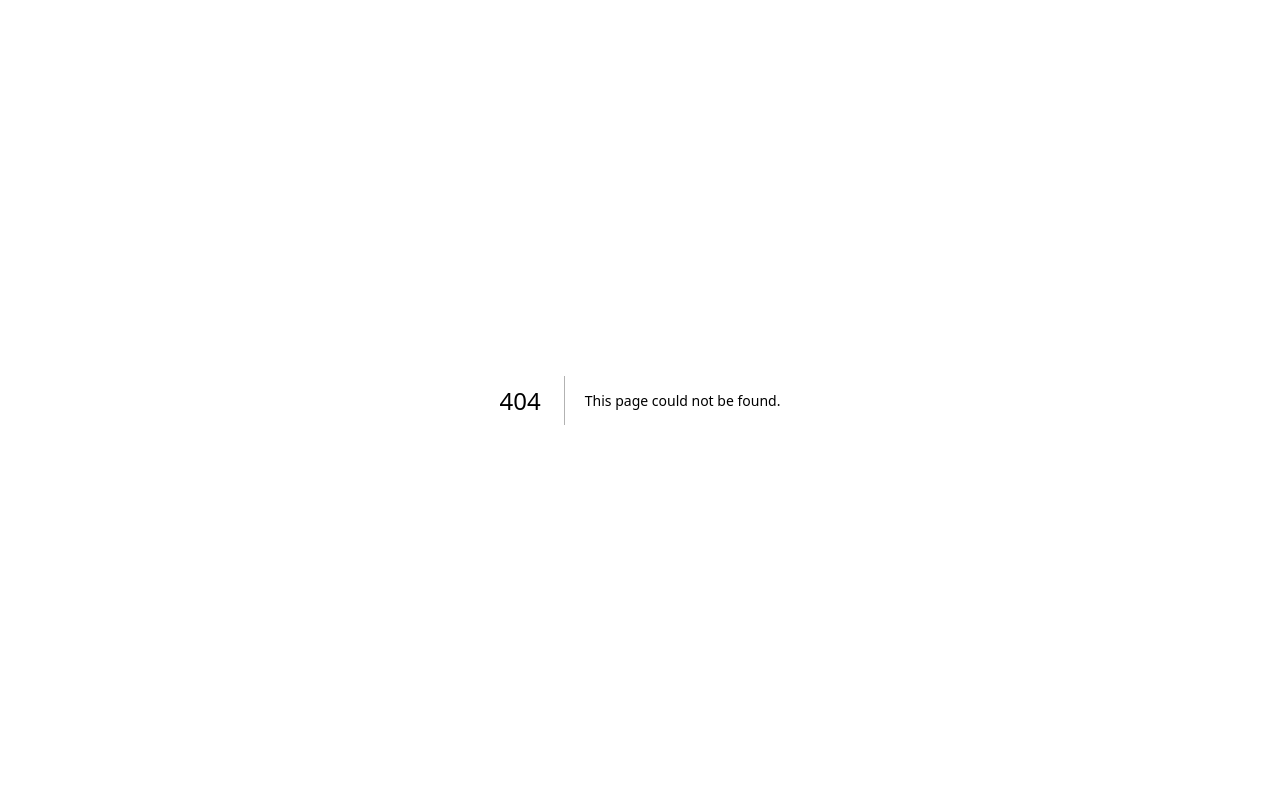
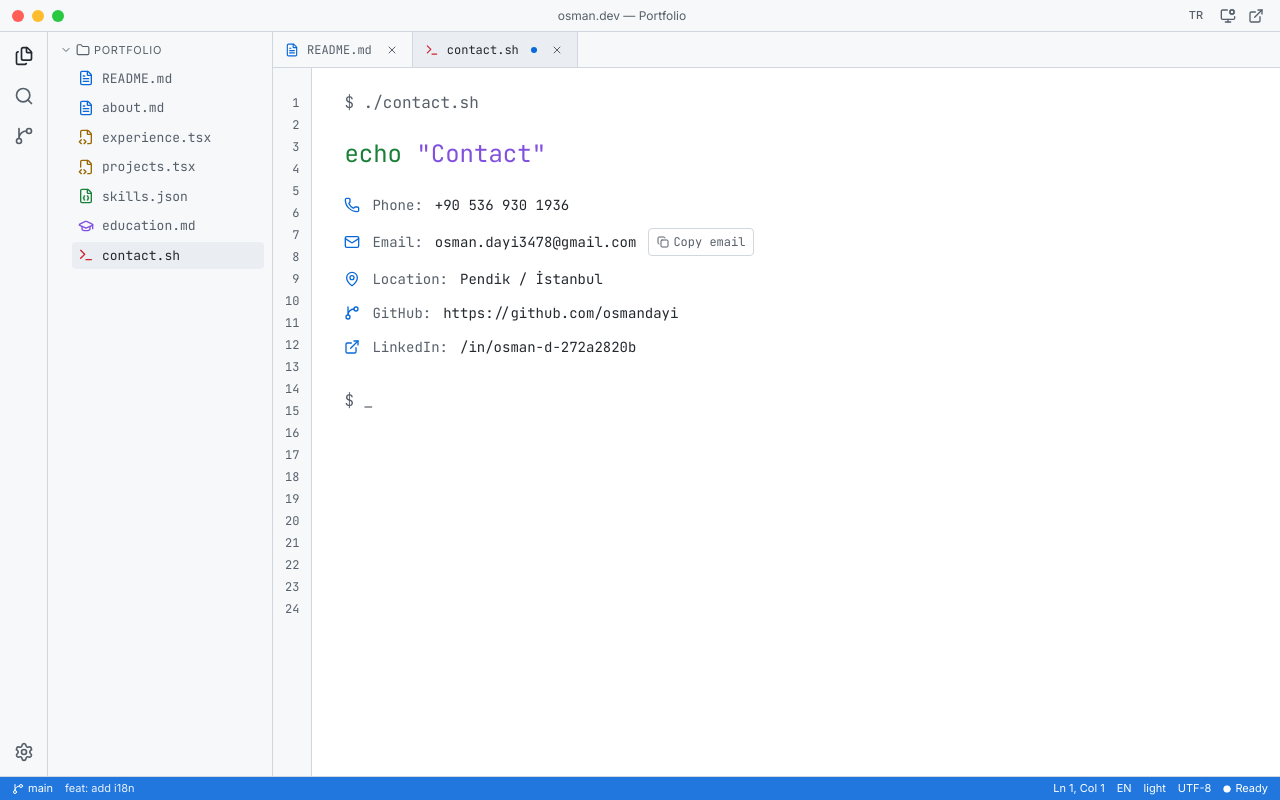
Before and after one commit to osmandayi/portfolio-v2, a Next.js app: page /en/contact in a window 1280 px wide. Before the commit this address had no page. Built offline with nearby package versions, Linux system fonts and the light colour scheme.

Commit message:
feat: add contact page with copy-email button

```diff
--- /dev/null
+++ b/src/app/[locale]/contact/page.tsx
@@ -0,0 +1,8 @@
+import { setRequestLocale } from "next-intl/server";
+import { ContactPage } from "@/components/content/ContactPage";
+
+export default async function Page({ params }: { params: Promise<{ locale: string }> }) {
+  const { locale } = await params;
+  setRequestLocale(locale);
+  return <ContactPage />;
+}
--- /dev/null
+++ b/src/components/content/ContactPage.tsx
@@ -0,0 +1,73 @@
+"use client";
+
+import { useState } from "react";
+import { useTranslations } from "next-intl";
+import { Phone, Mail, MapPin, GitBranch, ExternalLink, Copy, Check } from "lucide-react";
+import { LineGutter } from "@/components/primitives/LineGutter";
+
+const EMAIL = "osman.dayi3478@gmail.com";
+const PHONE = "+90 536 930 1936";
+const GITHUB = "https://github.com/osmandayi";
+const LINKEDIN = "https://www.linkedin.com/in/osman-d-272a2820b/";
+
+export function ContactPage() {
+  const t = useTranslations("contact");
+  const [copied, setCopied] = useState(false);
+
+  const copy = async () => {
+    await navigator.clipboard.writeText(EMAIL);
+    setCopied(true);
+    window.setTimeout(() => setCopied(false), 1500);
+  };
+
+  return (
+    <div className="flex min-h-full font-mono">
+      <LineGutter lines={24} className="border-r border-border bg-panel py-6 pl-3" />
+      <div className="max-w-3xl flex-1 px-8 py-6 leading-[22px]">
+        <p className="mb-6 text-fg-muted">{t("intro")}</p>
+
+        <h1 className="mb-6 text-2xl">
+          <span className="text-success">echo </span>
+          <span className="text-accent-2">&quot;{t("heading")}&quot;</span>
+        </h1>
+
+        <ul className="space-y-3 text-[14px]">
+          <li className="flex items-center gap-3">
+            <Phone className="h-4 w-4 text-accent" />
+            <span className="text-fg-muted">{t("phone")}:</span>
+            <a className="text-fg hover:text-accent" href={`tel:${PHONE.replace(/\s/g, "")}`}>{PHONE}</a>
+          </li>
+          <li className="flex flex-wrap items-center gap-3">
+            <Mail className="h-4 w-4 text-accent" />
+            <span className="text-fg-muted">{t("email")}:</span>
+            <a className="text-fg hover:text-accent" href={`mailto:${EMAIL}`}>{EMAIL}</a>
+            <button
+              onClick={copy}
+              className="inline-flex items-center gap-1 rounded border border-border px-2 py-0.5 text-[12px] text-fg-muted hover:border-accent hover:text-fg"
+            >
+              {copied ? <Check className="h-3 w-3 text-success" /> : <Copy className="h-3 w-3" />}
+              {copied ? t("copied") : t("copyEmail")}
+            </button>
+          </li>
+          <li className="flex items-center gap-3">
+            <MapPin className="h-4 w-4 text-accent" />
+            <span className="text-fg-muted">{t("location")}:</span>
+            <span className="text-fg">{t("locationValue")}</span>
+          </li>
+          <li className="flex items-center gap-3">
+            <GitBranch className="h-4 w-4 text-accent" />
+            <span className="text-fg-muted">{t("github")}:</span>
+            <a className="text-fg hover:text-accent" href={GITHUB} target="_blank" rel="noreferrer">{GITHUB}</a>
+          </li>
+          <li className="flex items-center gap-3">
+            <ExternalLink className="h-4 w-4 text-accent" />
+            <span className="text-fg-muted">{t("linkedin")}:</span>
+            <a className="text-fg hover:text-accent" href={LINKEDIN} target="_blank" rel="noreferrer">/in/osman-d-272a2820b</a>
+          </li>
+        </ul>
+
+        <p className="mt-8 text-fg-muted">$ _</p>
+      </div>
+    </div>
+  );
+}
```
